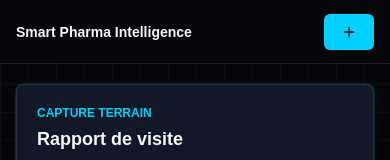
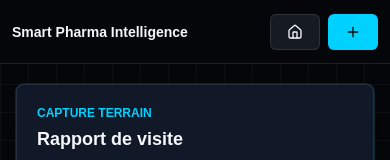
Before and after one commit to tangleface/smart-pharma-mvp, a Next.js app in the folder frontend/: page /reports/new in a window 390 px wide. Shown: the top 160 px of the page. Built offline with nearby package versions, Linux system fonts and the light colour scheme; no server answers.

Commit message:
feat(responsive): add persistent dashboard shortcut

```diff
--- a/frontend/components/Topbar.tsx
+++ b/frontend/components/Topbar.tsx
@@ -1,15 +1,21 @@
 import Link from "next/link";
-import { Plus, Radio } from "lucide-react";
+import { Home, Plus, Radio } from "lucide-react";
 import { Button } from "@/components/ui/Button";
 
 export function Topbar() {
   return (
-    <header className="flex min-h-16 items-center justify-between gap-3 border-b border-white/10 bg-bg/90 px-4 lg:px-8">
+    <header className="sticky top-0 z-30 flex min-h-16 items-center justify-between gap-2 border-b border-white/10 bg-bg/95 px-3 backdrop-blur sm:gap-3 sm:px-4 lg:px-8">
       <div className="min-w-0">
         <p className="hidden text-xs uppercase text-muted sm:block">Plateforme d’intelligence terrain</p>
         <h1 className="truncate text-sm font-semibold text-text sm:text-lg">Smart Pharma Intelligence</h1>
       </div>
       <div className="flex shrink-0 items-center gap-2 sm:gap-3">
+        <Link href="/dashboard">
+          <Button variant="secondary" className="h-9 px-3 sm:h-10 sm:px-4" aria-label="Retour au dashboard">
+            <Home className="h-4 w-4" />
+            <span className="hidden sm:inline">Dashboard</span>
+          </Button>
+        </Link>
         <div className="hidden items-center gap-2 rounded-md border border-success/20 bg-success/10 px-3 py-2 text-xs font-semibold text-success md:flex">
           <Radio className="h-4 w-4" />
           Démo active
```
